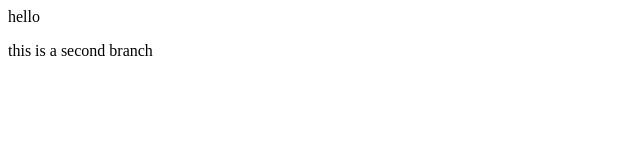
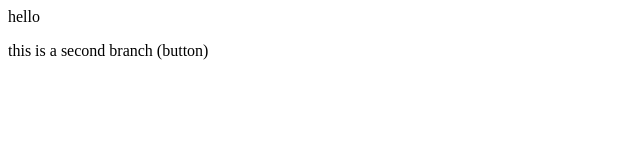
Before and after one commit to mchandu25/localrepo1, a plain HTML site: page index.html in a window 1280 px wide. Shown: the full height of the page, 0-640 px from the left. Drawn offline with Linux system fonts and the light colour scheme.

Commit message:
butoon added

```diff
--- a/index.html
+++ b/index.html
@@ -1,2 +1,2 @@
 <p>hello</p>
-<p>this is a second branch</p>
+<p>this is a second branch  (button)</p>
```
